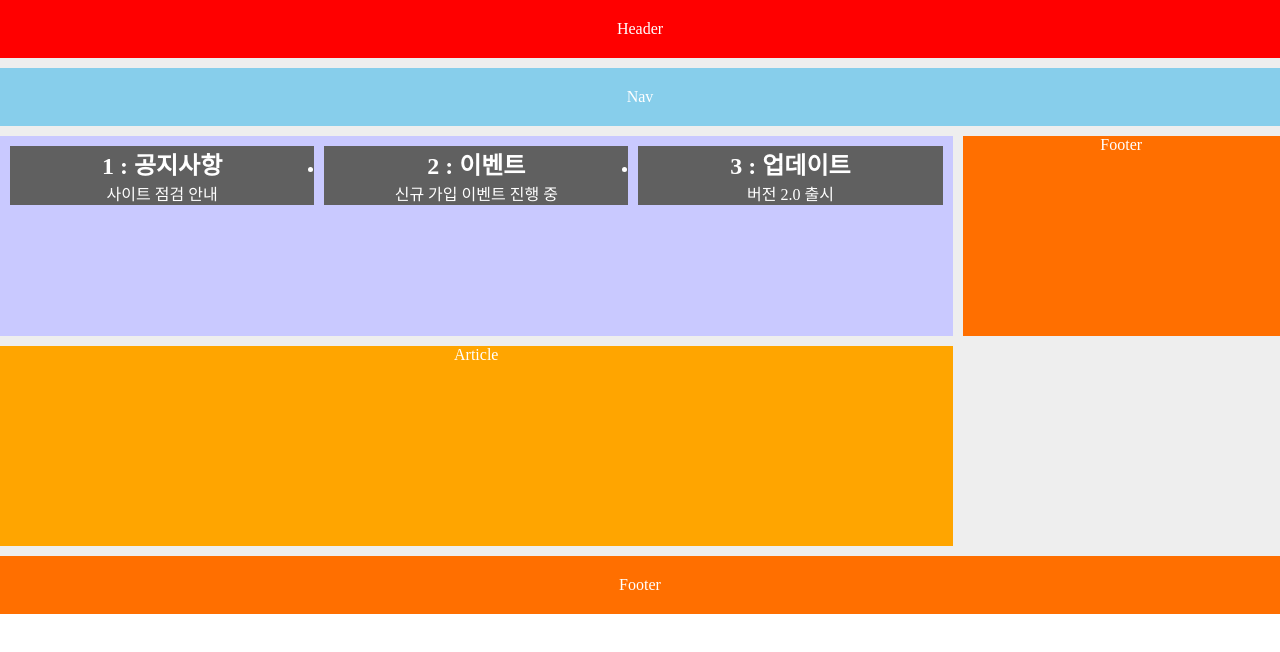
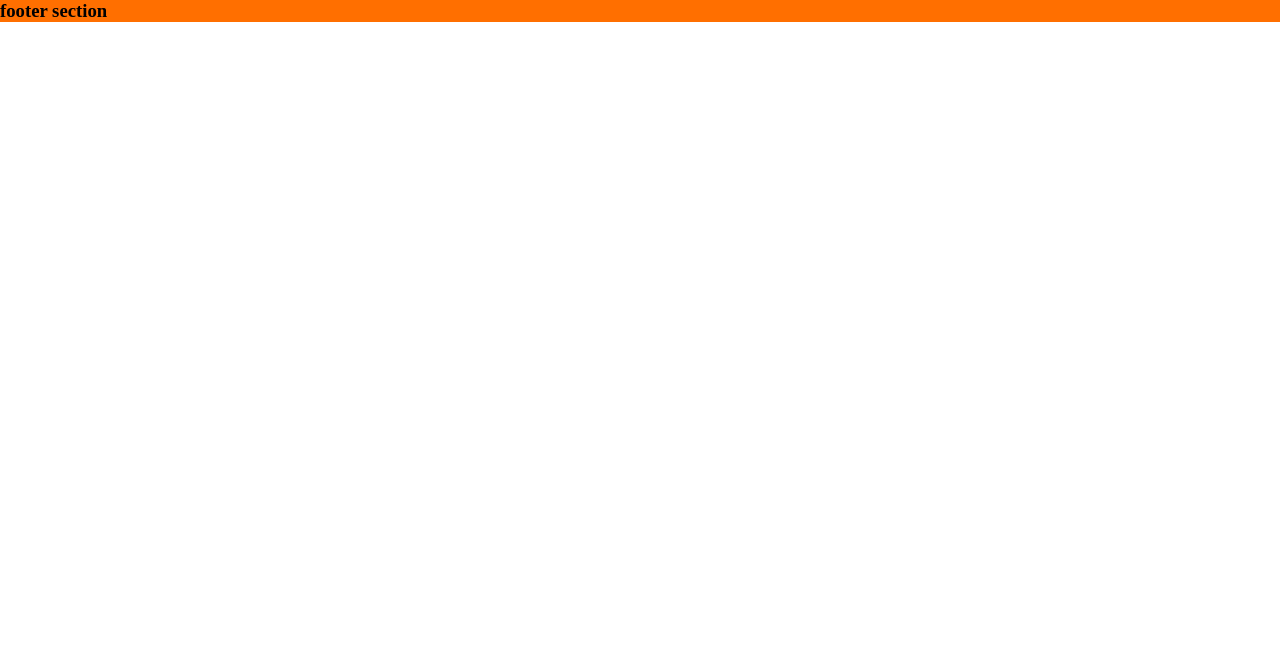
Before and after one commit to HerA031/react, a React (Vite) app: page / in a window 1280 px wide. Shown: the top 652 px of the page. Built offline with nearby package versions, Linux system fonts and the light colour scheme.

Commit message:
Update App.jsx

```diff
--- a/src/App.jsx
+++ b/src/App.jsx
@@ -6,20 +6,15 @@ import Footer from './components/Footer'
 import Nav from './components/Nav'
 import Section from './components/Section'
 import Aside from './components/Aside'
+import main from './components/main'
+
 function App() {
 
   return (
-    <main className='container'>
-      <Header/>
-      <Nav/>
-      <div className="content">
-        <Section/>
-        <Article/>
-        <Aside/>
-      </div>
-      <Footer/>
-    </main>
-  )
+    <Header/>,
+    <Aside/>,
+    <Footer/>
+    )
 }
 
 export default App
--- a/src/components/Aside.jsx
+++ b/src/components/Aside.jsx
@@ -1,9 +1,14 @@
 import React from 'react'
 
-const Footer = () => {
-  return (
-    <footer>Footer</footer>
+const Aside = () => {
+  const links=[1,2,3,4,5,6]
+    return (
+    <aside>
+        <ul>
+
+        </ul>
+    </aside>
   )
 }
 
-export default Footer
+export default Aside
--- a/src/components/Footer.jsx
+++ b/src/components/Footer.jsx
@@ -1,8 +1,20 @@
 import React from 'react'
 
 const Footer = () => {
+        const menus = [
+        { id: 1, name: 'contact us' },
+        { id: 2, name: 'affiliates' },
+        { id: 3, name: 'help' },
+        { id: 4, name: 'follow us' }
+    ]
+
   return (
-    <footer>Footer</footer>
+    <footer>
+        <h3>footer section</h3>
+        <ul>
+
+        </ul>
+    </footer>
   )
 }
 
--- a/src/components/Header.jsx
+++ b/src/components/Header.jsx
@@ -1,9 +1,23 @@
 import React from 'react'
 
 const Header = () => {
-  return (
-    <header>Header</header>
-  )
+    const menus = [
+        { id: 1, name: 'page1' },
+        { id: 2, name: 'page2' },
+        { id: 3, name: 'page3' },
+        { id: 4, name: 'page4' },
+        { id: 5, name: 'page5' },
+    ]
+    return (
+        <header>
+            <h1>header section</h1>
+            <nav>
+                <ul>
+
+                </ul>
+            </nav>
+        </header>
+    )
 }
 
 export default Header
```
